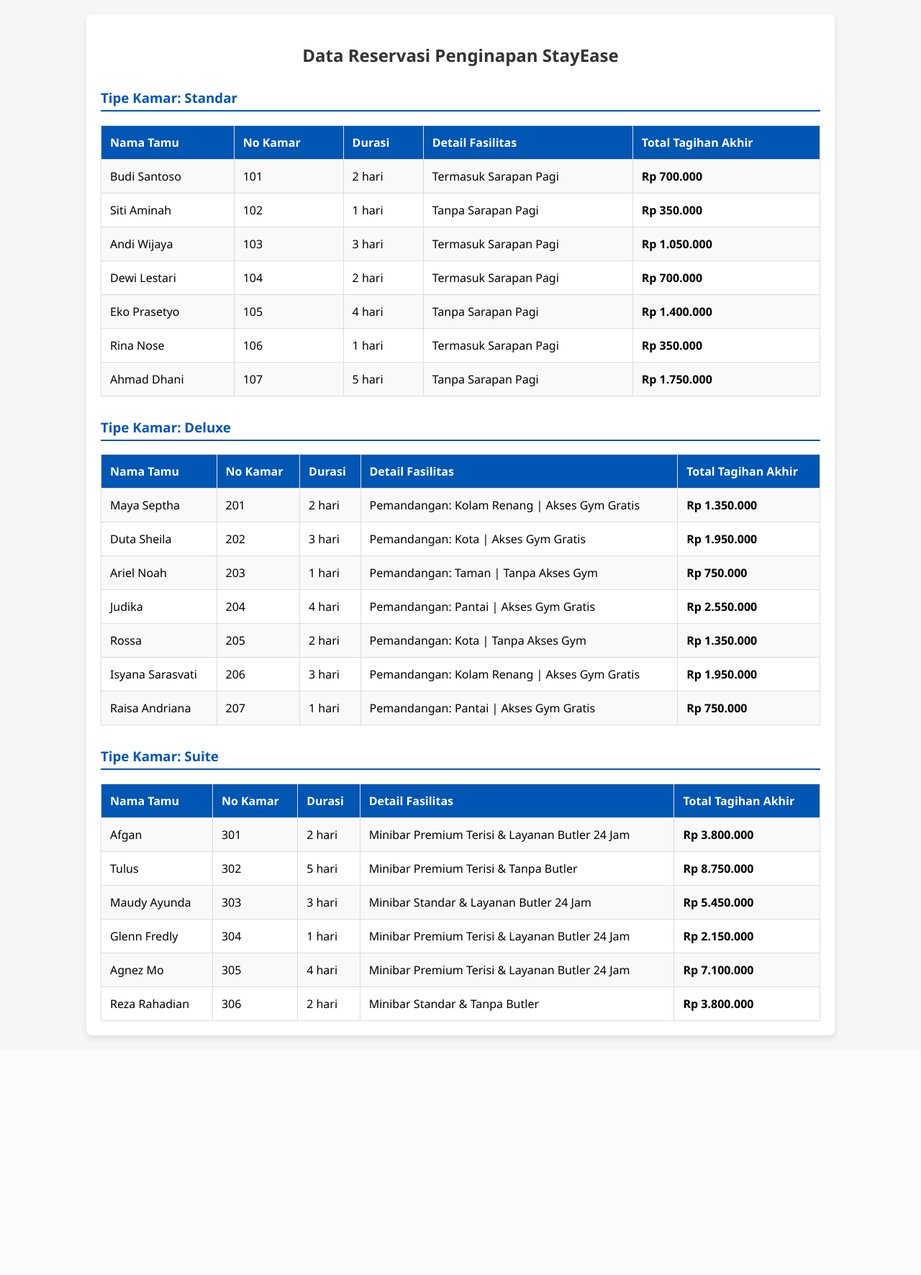
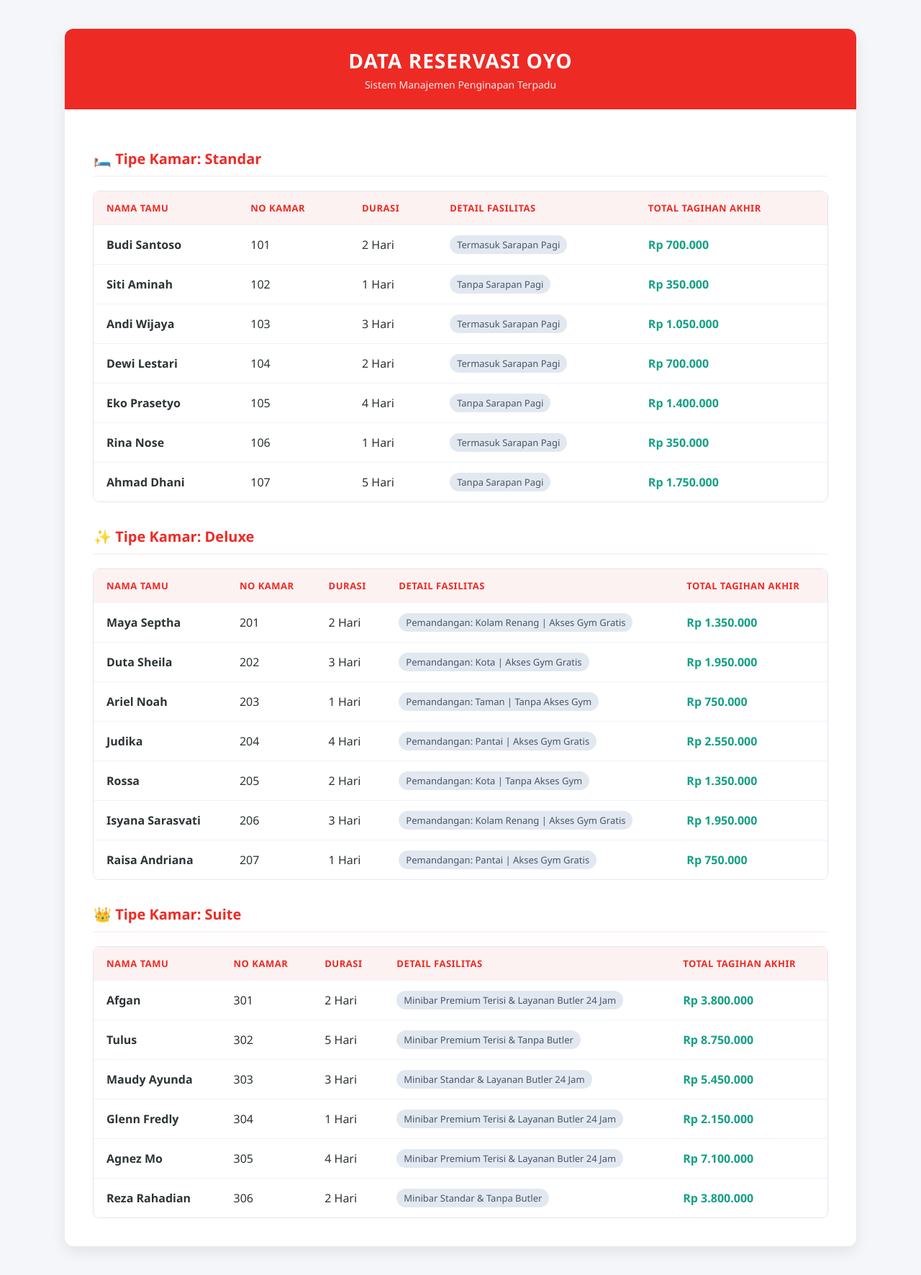
Before and after one commit to afanafriansyah-alt/APANNNNN, a PHP site: page / in a window 1280 px wide. Shown: the whole page at 72% size. Before the commit the page ends 1446 px from the top, so only its background shows below. Run offline with PHP 8.4, Linux system fonts and the light colour scheme; data comes from the database, SQL or seed files in the repository.

Commit message:
Tahap 6 Perbaikan

```diff
--- a/index.php
+++ b/index.php
@@ -20,73 +20,174 @@ $dataSuite   = KamarSuite::getDaftarSuite($db);
 <head>
     <meta charset="UTF-8">
     <meta name="viewport" content="width=device-width, initial-scale=1.0">
-    <title>Sistem Reservasi StayEase</title>
+    <title>Data Reservasi OYO</title>
     <style>
-        body { font-family: 'Segoe UI', Tahoma, Geneva, Verdana, sans-serif; margin: 20px; background-color: #f4f7f6; }
-        .container { max-width: 1000px; margin: auto; background: white; padding: 20px; border-radius: 8px; box-shadow: 0 4px 8px rgba(0,0,0,0.1); }
-        h2 { text-align: center; color: #333; }
-        h3 { color: #0056b3; border-bottom: 2px solid #0056b3; padding-bottom: 5px; margin-top: 30px; }
-        table { width: 100%; border-collapse: collapse; margin-top: 15px; }
-        th, td { border: 1px solid #ddd; padding: 12px; text-align: left; }
-        th { background-color: #0056b3; color: white; }
-        tr:nth-child(even) { background-color: #f9f9f9; }
-        tr:hover { background-color: #f1f1f1; }
+        :root {
+            --oyo-red: #EE2A24;
+            --oyo-light: #fdf2f2;
+            --text-dark: #2d3436;
+            --bg-body: #f4f6f9;
+        }
+
+        body {
+            font-family: 'Segoe UI', Tahoma, Geneva, Verdana, sans-serif;
+            margin: 0;
+            background-color: var(--bg-body);
+            color: var(--text-dark);
+        }
+
+        .container {
+            max-width: 1100px;
+            margin: 40px auto;
+            background: white;
+            border-radius: 12px;
+            box-shadow: 0 8px 20px rgba(0,0,0,0.08);
+            overflow: hidden;
+        }
+
+        .header {
+            background-color: var(--oyo-red);
+            color: white;
+            padding: 25px 20px;
+            text-align: center;
+        }
+
+        .header h2 {
+            margin: 0;
+            font-size: 28px;
+            letter-spacing: 1px;
+            text-transform: uppercase;
+        }
+
+        .header p {
+            margin: 5px 0 0 0;
+            font-size: 14px;
+            opacity: 0.9;
+        }
+
+        .content {
+            padding: 20px 40px 40px 40px;
+        }
+
+        h3 {
+            color: var(--oyo-red);
+            border-bottom: 2px solid var(--oyo-light);
+            padding-bottom: 10px;
+            margin-top: 35px;
+            font-size: 20px;
+            display: flex;
+            align-items: center;
+            gap: 10px;
+        }
+
+        .table-wrapper {
+            border-radius: 8px;
+            overflow: hidden;
+            box-shadow: 0 0 0 1px #e1e5ee;
+        }
+
+        table {
+            width: 100%;
+            border-collapse: collapse;
+            background-color: white;
+        }
+
+        th, td {
+            padding: 14px 18px;
+            text-align: left;
+            border-bottom: 1px solid #edf2f7;
+        }
+
+        th {
+            background-color: var(--oyo-light);
+            color: var(--oyo-red);
+            font-weight: 600;
+            text-transform: uppercase;
+            font-size: 13px;
+            letter-spacing: 0.5px;
+        }
+
+        tr:last-child td { border-bottom: none; }
+        tr:hover { background-color: #f8fafc; }
+
+        .fasilitas-badge {
+            background-color: #e2e8f0;
+            color: #4a5568;
+            padding: 4px 10px;
+            border-radius: 20px;
+            font-size: 13px;
+            display: inline-block;
+        }
+
+        .price-tag {
+            color: #16a085;
+            font-weight: 700;
+            font-size: 16px;
+        }
     </style>
 </head>
 <body>
     <div class="container">
-        <h2>Data Reservasi Penginapan StayEase</h2>
+        <div class="header">
+            <h2>Data Reservasi OYO</h2>
+            <p>Sistem Manajemen Penginapan Terpadu</p>
+        </div>
 
-        <h3>Tipe Kamar: Standar</h3>
+        <div class="content">
+            <h3>🛏️ Tipe Kamar: Standar</h3>
+            <div class="table-wrapper">
                 <table>
                     <tr><th>Nama Tamu</th><th>No Kamar</th><th>Durasi</th><th>Detail Fasilitas</th><th>Total Tagihan Akhir</th></tr>
                     <?php foreach($dataStandar as $row):
-                // Membuat objek KamarStandar dari data array database
                         $kamar = new KamarStandar($row['id_reservasi'], $row['nama_tamu'], $row['nomor_kamar'], $row['durasi_menginap'], $row['harga_per_malam_dasar'], $row['fasilitas_sarapan']);
                     ?>
                     <tr>
-                <td><?= htmlspecialchars($kamar->getNamaTamu()) ?></td>
+                        <td><strong><?= htmlspecialchars($kamar->getNamaTamu()) ?></strong></td>
                         <td><?= htmlspecialchars($kamar->getNomorKamar()) ?></td>
-                <td><?= htmlspecialchars($kamar->getDurasiMenginap()) ?> hari</td>
-                <td><?= htmlspecialchars($kamar->getDeskripsiFasilitas()) ?></td>
-                <td><strong>Rp <?= number_format($kamar->hitungTotalTagihan(), 0, ',', '.') ?></strong></td>
-            </tr>
-            <?php endforeach; ?>
-        </table>
-
-        <h3>Tipe Kamar: Deluxe</h3>
-        <table>
-            <tr><th>Nama Tamu</th><th>No Kamar</th><th>Durasi</th><th>Detail Fasilitas</th><th>Total Tagihan Akhir</th></tr>
-            <?php foreach($dataDeluxe as $row):
-                // Membuat objek KamarDeluxe
-                $kamar = new KamarDeluxe($row['id_reservasi'], $row['nama_tamu'], $row['nomor_kamar'], $row['durasi_menginap'], $row['harga_per_malam_dasar'], $row['akses_gym'], $row['pilihan_pemandangan']);
-            ?>
-            <tr>
-                <td><?= htmlspecialchars($kamar->getNamaTamu()) ?></td>
-                <td><?= htmlspecialchars($kamar->getNomorKamar()) ?></td>
-                <td><?= htmlspecialchars($kamar->getDurasiMenginap()) ?> hari</td>
-                <td><?= htmlspecialchars($kamar->getDeskripsiFasilitas()) ?></td>
-                <td><strong>Rp <?= number_format($kamar->hitungTotalTagihan(), 0, ',', '.') ?></strong></td>
-            </tr>
-            <?php endforeach; ?>
-        </table>
-
-        <h3>Tipe Kamar: Suite</h3>
-        <table>
-            <tr><th>Nama Tamu</th><th>No Kamar</th><th>Durasi</th><th>Detail Fasilitas</th><th>Total Tagihan Akhir</th></tr>
-            <?php foreach($dataSuite as $row):
-                // Membuat objek KamarSuite
-                $kamar = new KamarSuite($row['id_reservasi'], $row['nama_tamu'], $row['nomor_kamar'], $row['durasi_menginap'], $row['harga_per_malam_dasar'], $row['minibar_premium'], $row['layanan_butler']);
-            ?>
-            <tr>
-                <td><?= htmlspecialchars($kamar->getNamaTamu()) ?></td>
-                <td><?= htmlspecialchars($kamar->getNomorKamar()) ?></td>
-                <td><?= htmlspecialchars($kamar->getDurasiMenginap()) ?> hari</td>
-                <td><?= htmlspecialchars($kamar->getDeskripsiFasilitas()) ?></td>
-                <td><strong>Rp <?= number_format($kamar->hitungTotalTagihan(), 0, ',', '.') ?></strong></td>
+                        <td><?= htmlspecialchars($kamar->getDurasiMenginap()) ?> Hari</td>
+                        <td><span class="fasilitas-badge"><?= htmlspecialchars($kamar->getDeskripsiFasilitas()) ?></span></td>
+                        <td class="price-tag">Rp <?= number_format($kamar->hitungTotalTagihan(), 0, ',', '.') ?></td>
                     </tr>
                     <?php endforeach; ?>
                 </table>
             </div>
+
+            <h3>✨ Tipe Kamar: Deluxe</h3>
+            <div class="table-wrapper">
+                <table>
+                    <tr><th>Nama Tamu</th><th>No Kamar</th><th>Durasi</th><th>Detail Fasilitas</th><th>Total Tagihan Akhir</th></tr>
+                    <?php foreach($dataDeluxe as $row):
+                        $kamar = new KamarDeluxe($row['id_reservasi'], $row['nama_tamu'], $row['nomor_kamar'], $row['durasi_menginap'], $row['harga_per_malam_dasar'], $row['akses_gym'], $row['pilihan_pemandangan']);
+                    ?>
+                    <tr>
+                        <td><strong><?= htmlspecialchars($kamar->getNamaTamu()) ?></strong></td>
+                        <td><?= htmlspecialchars($kamar->getNomorKamar()) ?></td>
+                        <td><?= htmlspecialchars($kamar->getDurasiMenginap()) ?> Hari</td>
+                        <td><span class="fasilitas-badge"><?= htmlspecialchars($kamar->getDeskripsiFasilitas()) ?></span></td>
+                        <td class="price-tag">Rp <?= number_format($kamar->hitungTotalTagihan(), 0, ',', '.') ?></td>
+                    </tr>
+                    <?php endforeach; ?>
+                </table>
+            </div>
+
+            <h3>👑 Tipe Kamar: Suite</h3>
+            <div class="table-wrapper">
+                <table>
+                    <tr><th>Nama Tamu</th><th>No Kamar</th><th>Durasi</th><th>Detail Fasilitas</th><th>Total Tagihan Akhir</th></tr>
+                    <?php foreach($dataSuite as $row):
+                        $kamar = new KamarSuite($row['id_reservasi'], $row['nama_tamu'], $row['nomor_kamar'], $row['durasi_menginap'], $row['harga_per_malam_dasar'], $row['minibar_premium'], $row['layanan_butler']);
+                    ?>
+                    <tr>
+                        <td><strong><?= htmlspecialchars($kamar->getNamaTamu()) ?></strong></td>
+                        <td><?= htmlspecialchars($kamar->getNomorKamar()) ?></td>
+                        <td><?= htmlspecialchars($kamar->getDurasiMenginap()) ?> Hari</td>
+                        <td><span class="fasilitas-badge"><?= htmlspecialchars($kamar->getDeskripsiFasilitas()) ?></span></td>
+                        <td class="price-tag">Rp <?= number_format($kamar->hitungTotalTagihan(), 0, ',', '.') ?></td>
+                    </tr>
+                    <?php endforeach; ?>
+                </table>
+            </div>
+        </div>
+    </div>
 </body>
 </html>
```
Lines whose indentation alone changed are shown as unchanged.
